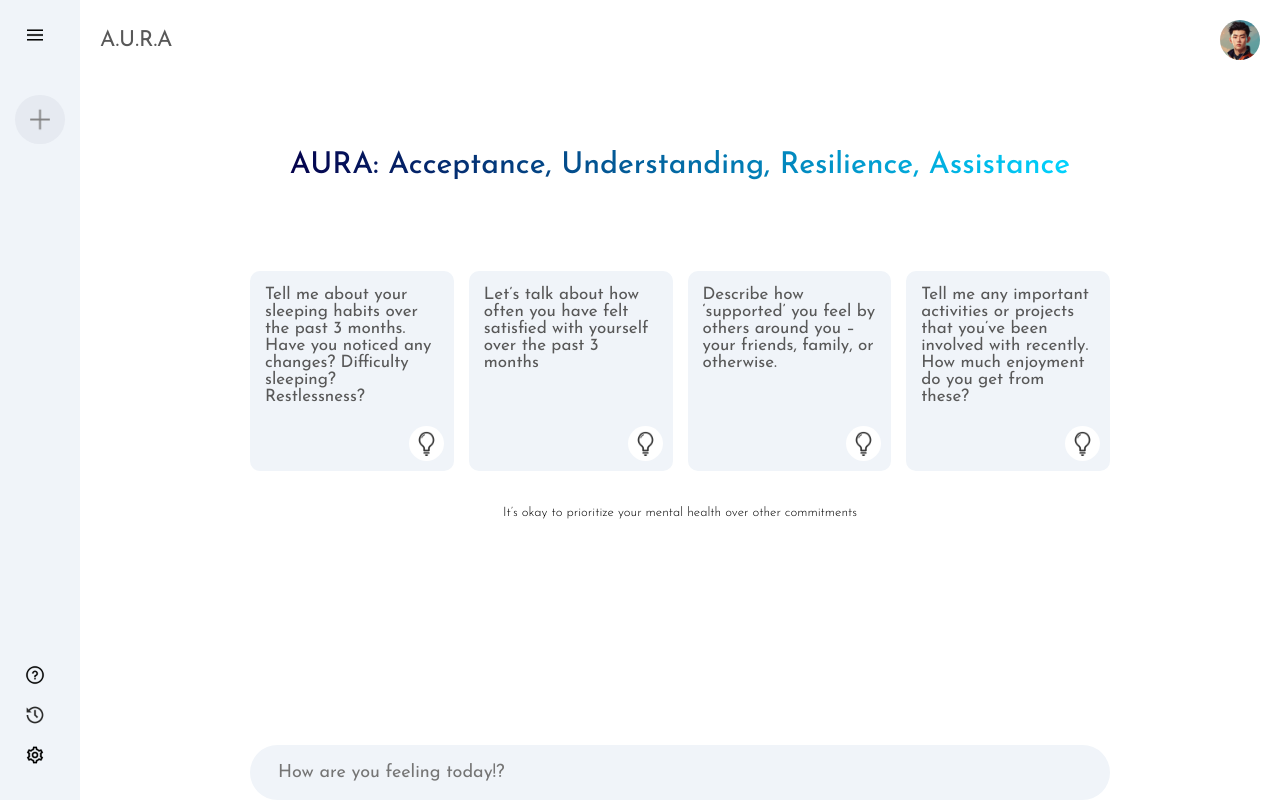
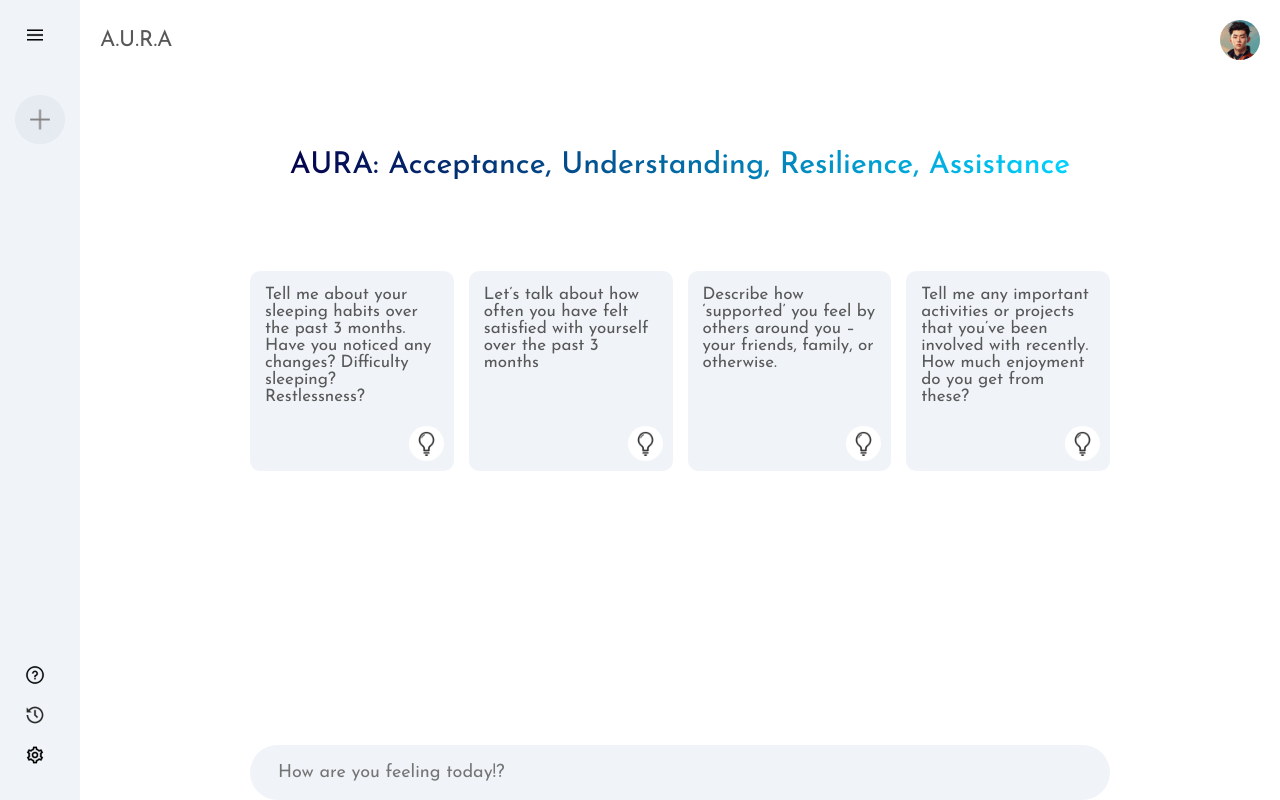
Before and after one commit to jai-shailesh/aura, a React (Vite) app: page / in a window 1280 px wide. Built offline with nearby package versions, Linux system fonts and the light colour scheme.

Commit message:
Update Main.jsx

```diff
--- a/src/components/Main/Main.jsx
+++ b/src/components/Main/Main.jsx
@@ -98,7 +98,7 @@ return (
         </div>
                 </div>
                 <p className='bottom-info'>
-                {handleQuoteChange()}
+{/*                 {handleQuoteChange()} */}
                 </p>
             </div>
 
```
